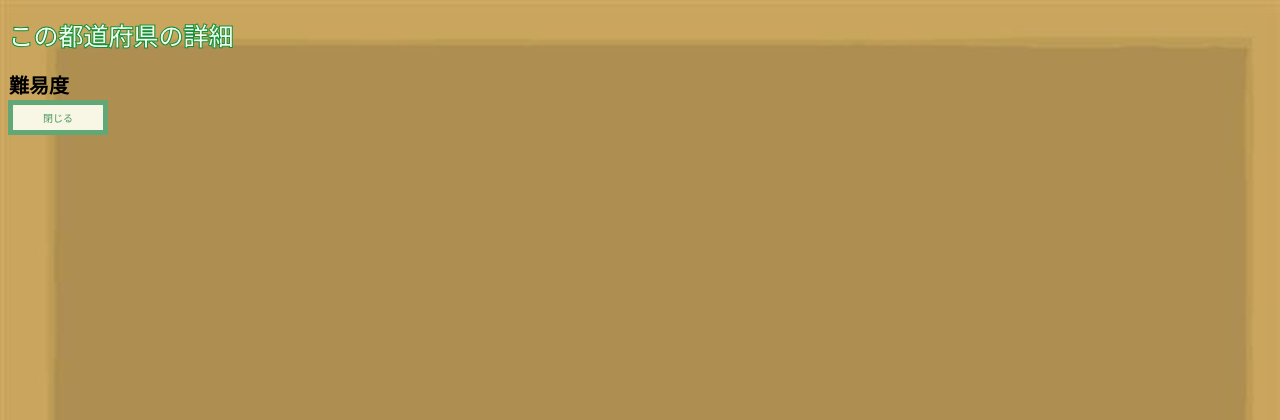
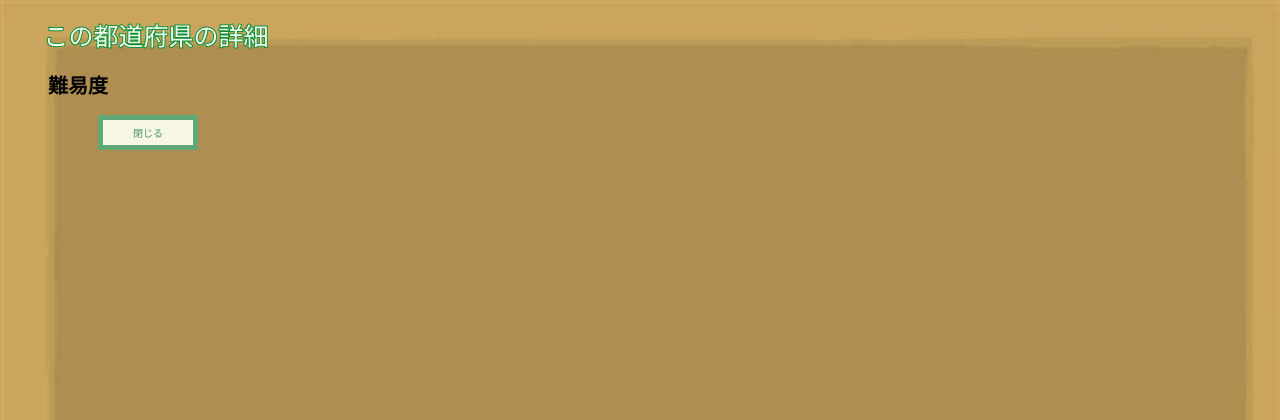
Before and after one commit to Hoshi0529/karuta, a PHP site: page /Code/html/yamanoi.html in a window 1280 px wide. Shown: the top 420 px of the page. Run offline with PHP 8.4, Linux system fonts and the light colour scheme.

Commit message:
yamanoi生還

```diff
--- a/Code/css/yamanoi.css
+++ b/Code/css/yamanoi.css
@@ -4,6 +4,7 @@ body{
     background-size:100%;
 }
 h1{
+margin-left:  35px;
 font-size: 25px;
 color:honeydew;
 -webkit-text-stroke: 1px #148f37;
@@ -12,9 +13,10 @@ font-family:  "ヒラギノ角ゴ ProN W3", sans-serif;
 
 h2{
     font-size: 20px;
-    margin:  1px;
+    margin-left:  40px;
 }
 button{
+    margin-left: 90px;
     font-size: 10px;
     color:#4a9760;
     border: 5px solid #62a776;
```
